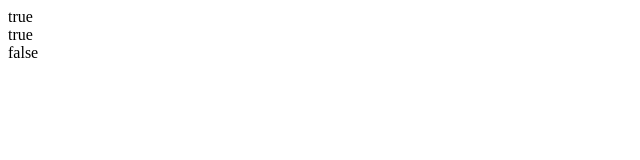
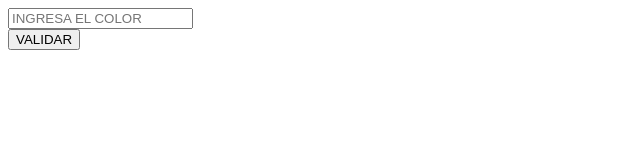
Before and after one commit to adrrm/semana6.github.io, a plain HTML site: page index.html in a window 1280 px wide. Shown: the whole page, without its empty margins (0-640 px from the left). Drawn offline with Linux system fonts and the light colour scheme.

Commit message:
Update index.html

```diff
--- a/index.html
+++ b/index.html
@@ -6,12 +6,19 @@
     <title>Document</title>
 </head>
 <body>
-    <script>
-        document.write(((20==20) && (10>5))+"<br>");
+   <form action="">
+        <input type="text" id="color" placeholder="INGRESA EL COLOR"><br>
+        <button onclick="javascript: validar();">VALIDAR</button>
+   </form>
 
-        document.write(((20<10) || (10>5))+"<br>");
+   <script>
 
-        document.write(!(20>10) +"<br>");
-    </script>
+     function validar()
+     {
+        var text1 = document.getElementById("color").value;
+        var dato = ((Rojo))?"El color escrito es el rojo": "El color escrito no es el rojo";
+        window.alert(dato);
+     }
+   </script>
 </body>
 </html>
```
